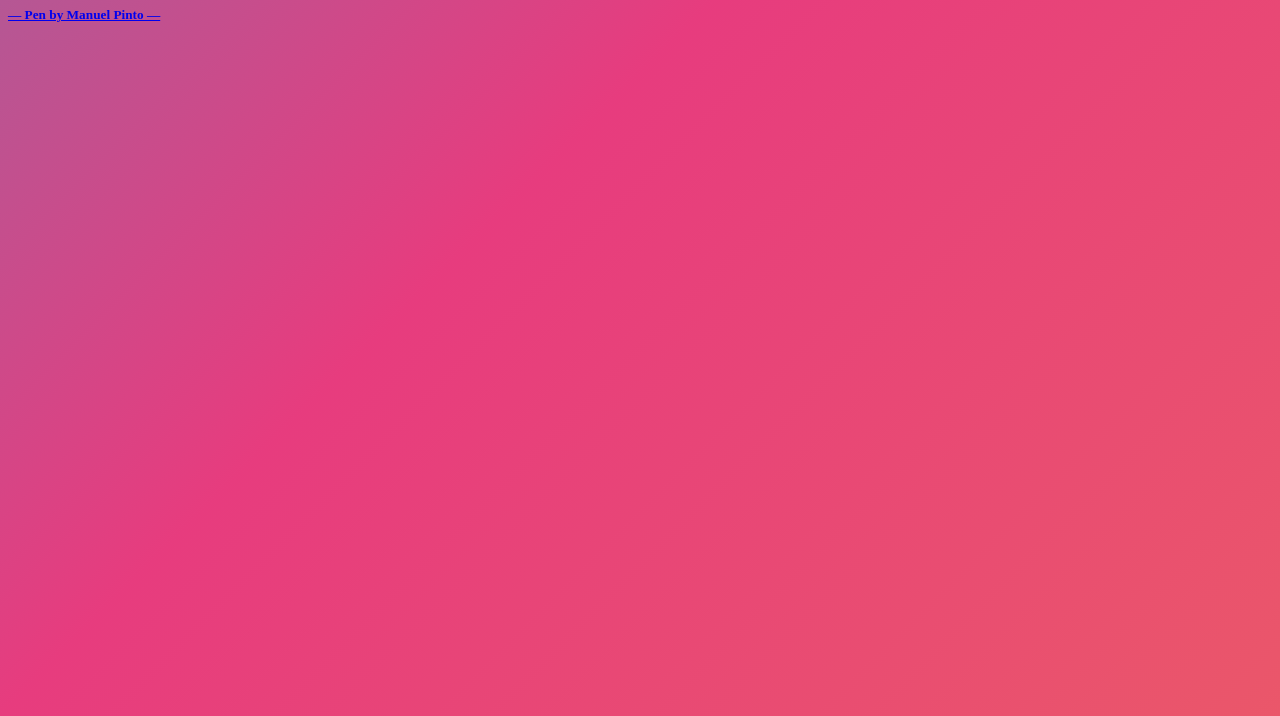
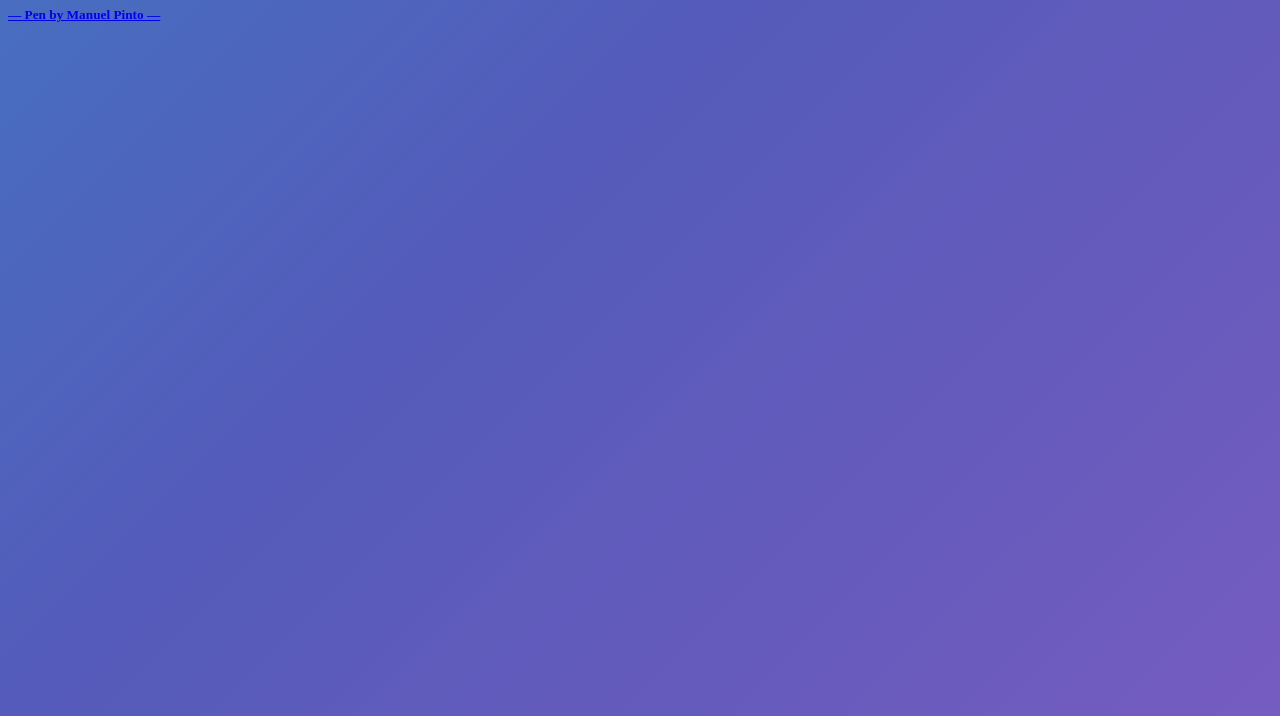
Before and after one commit to Ivan-Peredo/practice-repo, a plain HTML site: page index.html in a window 1280 px wide. Shown: the part 113-829 px from the top of the page. Drawn offline with Linux system fonts and the light colour scheme.

Commit message:
changed colors

```diff
--- a/styles.css
+++ b/styles.css
@@ -1,5 +1,5 @@
 body {
-	background: linear-gradient(-45deg, #ee7752, #e73c7e, #23a6d5, #23d5ab);
+	background: linear-gradient(-45deg, #9c5cc6, #545bba, #23a6d5, #28c67f);
 	background-size: 400% 400%;
 	animation: gradient 15s ease infinite;
 	height: 100vh;
```
